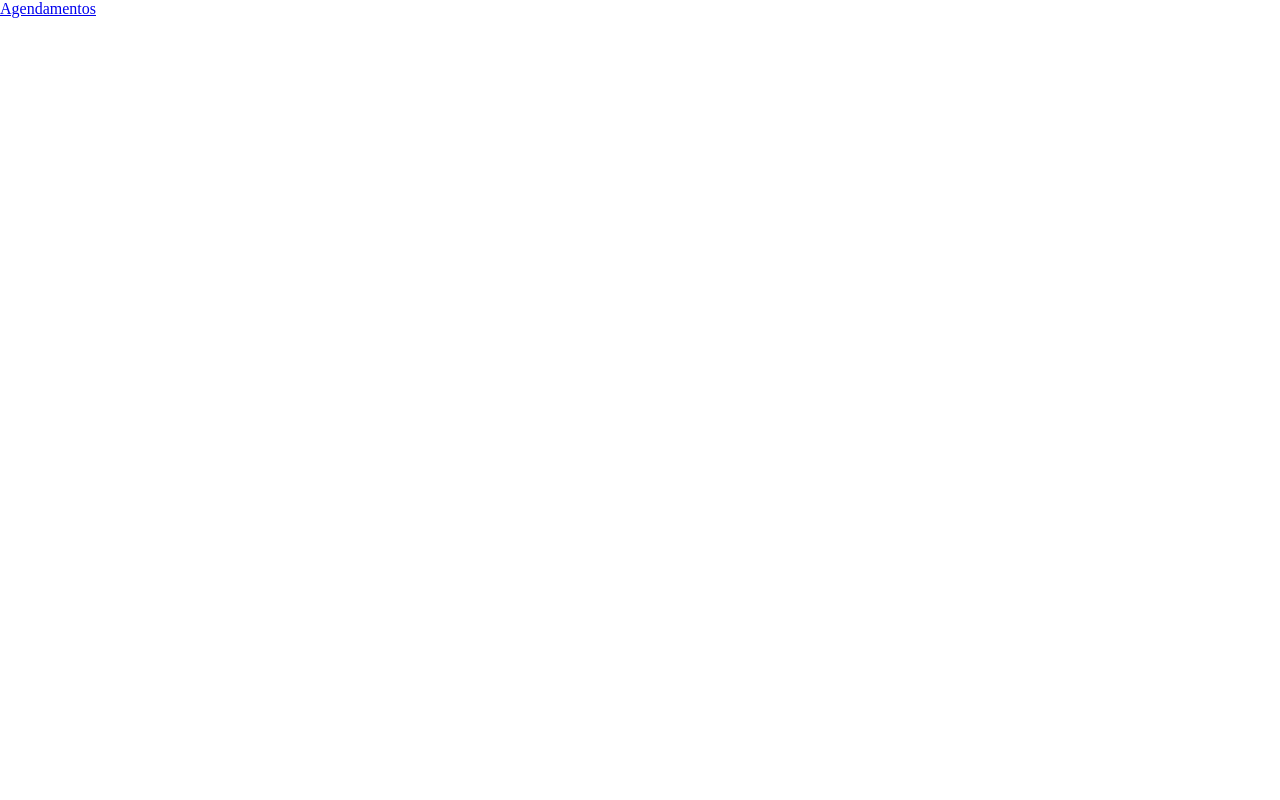
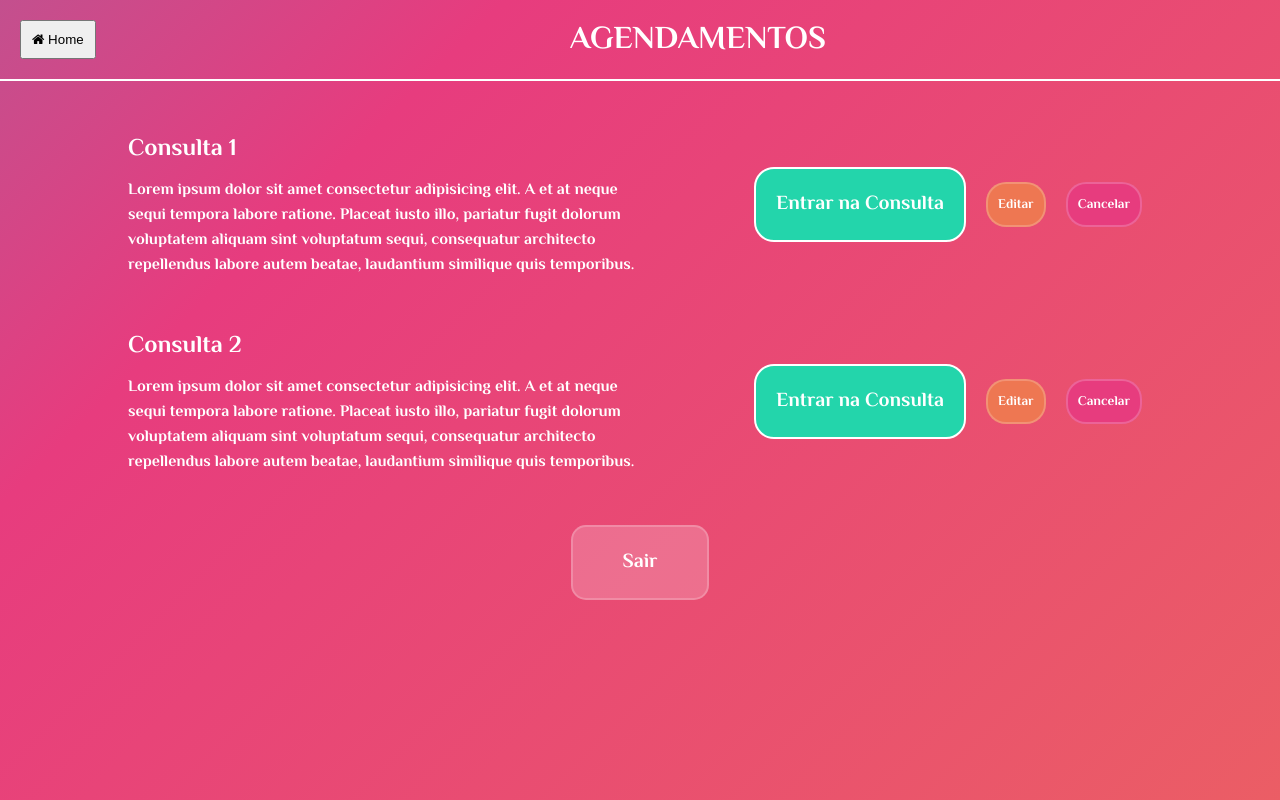
Before and after one commit to HealthMe-Telemed/testefront, a Vue app: page /Agendamentos in a window 1280 px wide. Built offline with nearby package versions, Linux system fonts and the light colour scheme.

Commit message:
Adicionado a tela de agendamento

```diff
--- a/src/App.vue
+++ b/src/App.vue
@@ -10,11 +10,12 @@ import MenuPrincipal from './components/MenuPrincipal.vue'
   <script>
   import MenuPrincipal from './components/MenuPrincipal.vue';
   import Agendamentos from './components/Agendamentos.vue';
-
+  import Layout from './components/Layout.vue';
   export default {
     components: {
       MenuPrincipal,
       Agendamentos,
+      Layout
     },
   };
   </script>
--- a/src/components/Agendamentos.vue
+++ b/src/components/Agendamentos.vue
@@ -1,9 +1,149 @@
+<script setup>
+import Layout from './Layout.vue'
+</script>
+
 <template>
-    <section>
-        <p style="margin: auto;"><a href="#">Agendamentos</a></p>
-    </section>
+    <link rel="stylesheet" href="https://cdnjs.cloudflare.com/ajax/libs/font-awesome/4.7.0/css/font-awesome.min.css">
+<div class="body">
+    <Layout></Layout>
+    <main>
+        <div class="container">
+            <div class="esquerda">
+                <h2>Consulta 1</h2>
+                <p>Lorem ipsum dolor sit amet consectetur adipisicing elit.
+                    A et at neque sequi tempora labore ratione.
+                    Placeat iusto illo, pariatur fugit dolorum voluptatem aliquam sint voluptatum sequi,
+                    consequatur architecto repellendus labore autem beatae, laudantium similique quis temporibus.</p>
+            </div>
+            <div class="direita">
+                <button class="botao-consulta">Entrar na Consulta</button>
+                <button class="botao-secundario editar">Editar</button>
+                <button class="botao-secundario cancelar">Cancelar</button>
+            </div>
+        </div>
+        <div class="container">
+            <div class="esquerda">
+                <h2>Consulta 2</h2>
+                <p>Lorem ipsum dolor sit amet consectetur adipisicing elit.
+                    A et at neque sequi tempora labore ratione.
+                    Placeat iusto illo, pariatur fugit dolorum voluptatem aliquam sint voluptatum sequi,
+                    consequatur architecto repellendus labore autem beatae, laudantium similique quis temporibus.</p>
+            </div>
+            <div class="direita">
+                <button class="botao-consulta">Entrar na Consulta</button>
+                <button class="botao-secundario editar">Editar</button>
+                <button class="botao-secundario cancelar">Cancelar</button>
+            </div>
+        </div>
+        </main>
+        <footer>
+            <button class="sair">Sair</button>
+        </footer>
+    </div>
+
 </template>
 
 <style scoped>
+@import url("https://fonts.googleapis.com/cssz?family=El+Messiri:wght@700&display=swap");
+* {
+  margin: 0;
+  padding: 0;
+  font-family: "El Messiri", sans-serif;
+  color: white;
+}
 
+.body{
+    min-height: 100vh;
+    background: linear-gradient(-45deg, #ee7752, #e73c7e, #23a6d5, #23d5ab);
+    background-size: 400% 400%;
+    animation: gradient 10s ease infinite;
+}
+
+@keyframes gradient {
+    0% {
+      background-position: 0% 50%;
+    }
+    50% {
+      background-position: 100% 50%;
+    }
+    100% {
+      background-position: 0% 50%;
+    }
+  }
+
+.container{
+    width: 80%;
+    margin: 50px auto;
+    display: flex;
+    justify-content: space-between;
+}
+
+.esquerda{
+    width: 50%;
+}
+
+.esquerda h2{
+    margin-bottom: 10px;
+}
+
+.direita{
+    display: flex;
+    align-items: center;
+    justify-content: center;
+}
+
+button {
+    font-weight: bold;
+    cursor: pointer;
+    padding: 10px;
+    background-color: black;
+    border-radius: 20px;
+    border: 2px solid rgba(255, 255, 255, 0.2);
+}
+
+.botao-consulta{
+    padding: 20px;
+    font-size: 20px;
+    border: white 2px solid;
+    background-color: #23d5ab;
+}
+
+.editar{
+    background-color: #ee7752;
+}
+
+.cancelar{
+    background-color: #e73c7e;
+}
+
+.direita button{
+    margin: 10px;
+}
+
+footer{
+    text-align: center;
+}
+
+.sair, .home{
+    font-size: 20px;
+    outline: none;
+    background: rgba(255, 255, 255, 0.2);
+    border-radius: 15px;
+    color: #fff;
+}
+
+.sair{
+    padding: 20px 50px;
+}
+
+@media (max-width: 800px) {
+    .container{
+        width: 100%;
+        text-align: center;
+    }
+
+    .direita{
+        flex-direction: column;
+    }
+}
 </style>
--- /dev/null
+++ b/src/components/Layout.vue
@@ -0,0 +1,22 @@
+<template>
+        <header>
+        <button class="home"><i class="fa fa-home"></i> Home</button>
+        <h1>AGENDAMENTOS</h1>
+    </header>
+</template>
+<style>
+header{
+    display: flex;
+    border-bottom: white 2px solid;
+    text-align: center;
+}
+
+.home {
+    margin: 20px;
+    padding: 10px;
+}
+
+h1{
+    margin: auto;
+}
+</style>
```
